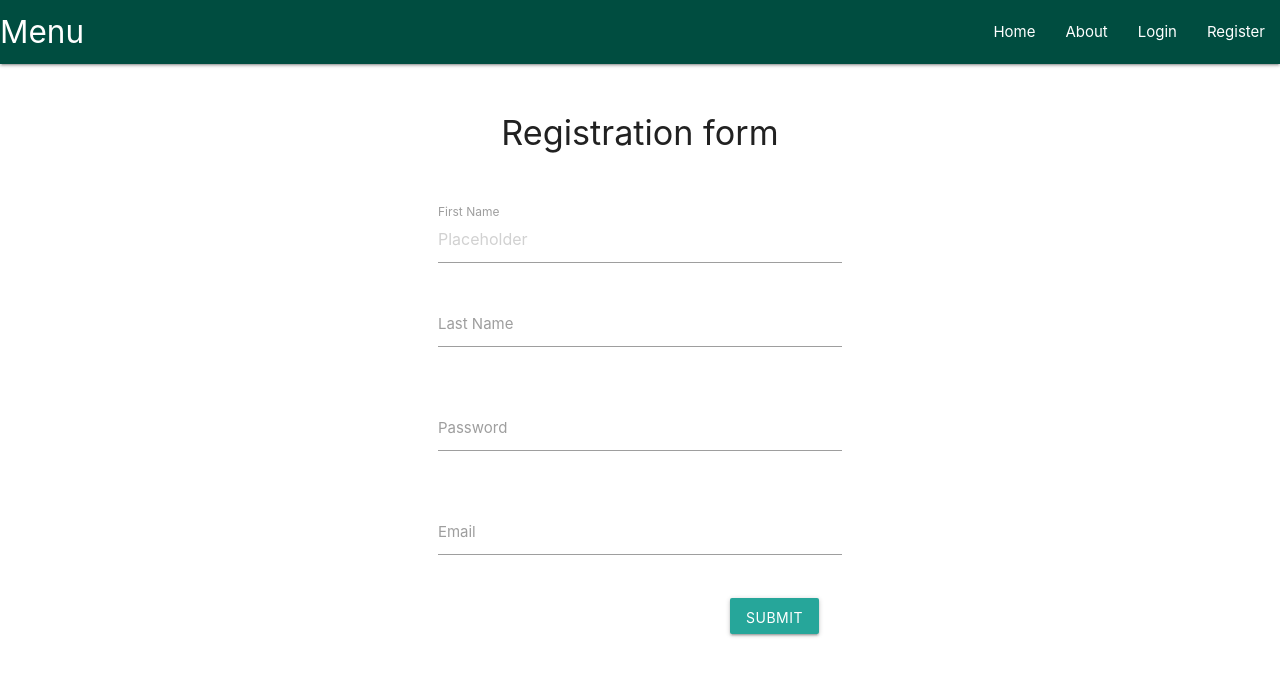
After one commit to Federvgh/MS3-Tango-Dictionary, a Flask app: page /register in a window 1280 px wide. The commit adds this page. Shown: the top 676 px of the page. Run offline with Flask 2, Linux system fonts and the light colour scheme; some libraries are stand-ins or nearby versions.

Commit message:
register.html created

```diff
--- a/app.py
+++ b/app.py
@@ -4,6 +4,7 @@ from flask import (
     redirect, request, session, url_for, abort)
 from flask_pymongo import PyMongo
 from bson.objectid import ObjectId
+from werkzeug.security import generate_password_hash, check_password_hash
 if os.path.exists("env.py"):
     import env
 
@@ -24,6 +25,11 @@ def get_base():
     return render_template("base.html")
 
 
+@app.route("/register", methods=["GET", "POST"])
+def register():
+    return render_template("register.html")
+
+
 if __name__ == "__main__":
     app.run(host=os.environ.get("IP"),
         port=int(os.environ.get("PORT")),
--- /dev/null
+++ b/static/css/style.css
@@ -0,0 +1,8 @@
+h4{
+    margin-top: 50px;
+    margin-bottom: 50px;
+}
+
+#btn {
+margin-left: 730px;
+}
--- a/templates/base.html
+++ b/templates/base.html
@@ -14,7 +14,7 @@
 <body>
         <header>
 
-    <nav class="nav-extended #212121 grey darken-4">
+    <nav class="nav-extended #004d40 teal darken-4">
         <!--top navbar-->
         <div class="nav-wrapper">
         <a href="#!" class="brand-logo">Menu</a>
@@ -23,7 +23,7 @@
             <li><a href="#">Home</a></li>
             <li><a href="#">About</a></li>
             <li><a href="#">Login</a></li>
-            <li><a href="#">Register</a></li>
+            <li><a href="{{ url_for('register') }}">Register</a></li>
         </ul>
         </div>
     </nav>
@@ -32,11 +32,11 @@
             <li><a href="#">Home</a></li>
             <li><a href="#">About</a></li>
             <li><a href="#">Login</a></li>
-            <li><a href="#">Register</a></li>
+            <li><a href='register'>Register</a></li>
     </ul>
 
     </header>
-    <h1>Tango test 1</h1>
+    <h4 class="center-align"> Registration form </h4>
     {% block content%}
     {% endblock %}
     <script src="https://code.jquery.com/jquery-3.5.1.min.js"
--- /dev/null
+++ b/templates/register.html
@@ -0,0 +1,37 @@
+
+{% extends "base.html" %}
+{% block content %}
+
+
+  <div class="row">
+      <form class="col s12">
+          <div class="row">
+              <div class="input-field col s12 m4 offset-m4">
+                  <input placeholder="Placeholder" id="first_name" type="text" class="validate">
+                  <label for="first_name">First Name</label>
+              </div>
+              <div class="input-field col s12 m4 offset-m4">
+                  <input id="last_name" type="text" class="validate">
+                  <label for="last_name">Last Name</label>
+              </div>
+          </div>
+          <div class="row">
+              <div class="input-field col s12 m4 offset-m4">
+                  <input id="password" type="password" class="validate">
+                  <label for="password">Password</label>
+              </div>
+          </div>
+          <div class="row">
+              <div class="input-field col s12 m4 offset-m4">
+                  <input id="email" type="email" class="validate">
+                  <label for="email">Email</label>
+              </div>
+          </div>
+      </form>
+
+      <button class="btn waves-effect waves-light" id="btn" type="submit" name="action">Submit
+          <i class="material-icons"></i>
+      </button>
+  </div>
+
+{% endblock %}
```
